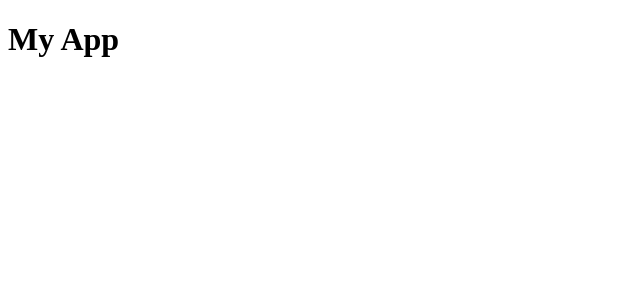
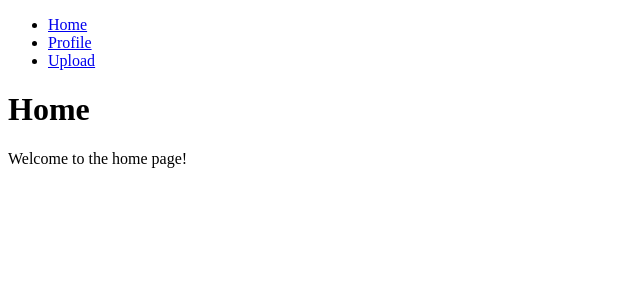
Before and after one commit to prihuu/React, a React (Vite) app: page / in a window 1280 px wide. Shown: the top 300 px of the page, without its empty margins (0-640 px from the left). Built offline with nearby package versions, Linux system fonts and the light colour scheme.

Commit message:
Implement React Router

```diff
--- a/package.json
+++ b/package.json
@@ -11,7 +11,8 @@
   },
   "dependencies": {
     "react": "^19.2.8",
-    "react-dom": "^19.2.8"
+    "react-dom": "^19.2.8",
+    "react-router": "^8.4.0"
   },
   "devDependencies": {
     "@babel/core": "^7.29.7",
--- a/src/App.css
+++ b/src/App.css
@@ -0,0 +1,20 @@
+nav {
+  padding: 20px;
+  background-color: #f2f2f2;
+}
+
+nav ul {
+  display: flex;
+  gap: 20px;
+  list-style: none;
+  padding: 0;
+}
+
+nav a {
+  text-decoration: none;
+  color: black;
+}
+
+main {
+  padding: 20px;
+}
--- a/src/App.jsx
+++ b/src/App.jsx
@@ -1,10 +1,22 @@
-import './App.css';
+import {BrowserRouter, Route, Routes} from 'react-router';
+import Layout from './components/Layout';
+import Home from './views/Home';
+import Profile from './views/Profile';
+import Upload from './views/Upload';
+import Single from './views/Single';
 
 const App = () => {
   return (
-    <>
-      <h1>My App</h1>
-    </>
+    <BrowserRouter>
+      <Routes>
+        <Route element={<Layout />}>
+          <Route path="/" element={<Home />} />
+          <Route path="/profile" element={<Profile />} />
+          <Route path="/upload" element={<Upload />} />
+          <Route path="/single" element={<Single />} />
+        </Route>
+      </Routes>
+    </BrowserRouter>
   );
 };
 
--- /dev/null
+++ b/src/components/Layout.jsx
@@ -0,0 +1,27 @@
+import {Link, Outlet} from 'react-router';
+
+const Layout = () => {
+  return (
+    <div>
+      <nav>
+        <ul>
+          <li>
+            <Link to="/">Home</Link>
+          </li>
+          <li>
+            <Link to="/profile">Profile</Link>
+          </li>
+          <li>
+            <Link to="/upload">Upload</Link>
+          </li>
+        </ul>
+      </nav>
+
+      <main>
+        <Outlet />
+      </main>
+    </div>
+  );
+};
+
+export default Layout;
--- /dev/null
+++ b/src/views/Home.jsx
@@ -0,0 +1,10 @@
+const Home = () => {
+  return (
+    <>
+      <h1>Home</h1>
+      <p>Welcome to the home page!</p>
+    </>
+  );
+};
+
+export default Home;
--- /dev/null
+++ b/src/views/Layout.jsx
@@ -0,0 +1,4 @@
+Home.jsx
+Profile.jsx
+Upload.jsx
+Single.jsx
--- /dev/null
+++ b/src/views/Profile.jsx
@@ -0,0 +1,10 @@
+const Profile = () => {
+  return (
+    <>
+      <h1>Profile</h1>
+      <p>This is the profile page.</p>
+    </>
+  );
+};
+
+export default Profile;
--- /dev/null
+++ b/src/views/Single.jsx
@@ -0,0 +1,10 @@
+const Single = () => {
+  return (
+    <>
+      <h1>Single</h1>
+      <p>This is the single item page.</p>
+    </>
+  );
+};
+
+export default Single;
--- /dev/null
+++ b/src/views/Upload.jsx
@@ -0,0 +1,10 @@
+const Upload = () => {
+  return (
+    <>
+      <h1>Upload</h1>
+      <p>This is the upload page.</p>
+    </>
+  );
+};
+
+export default Upload;
```
Also changed, not shown: 1 other file (tests, documents, lock files or other folders).
